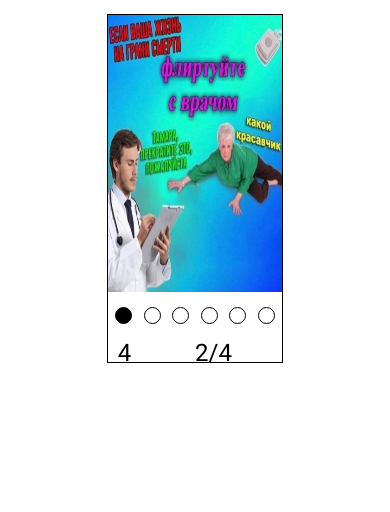
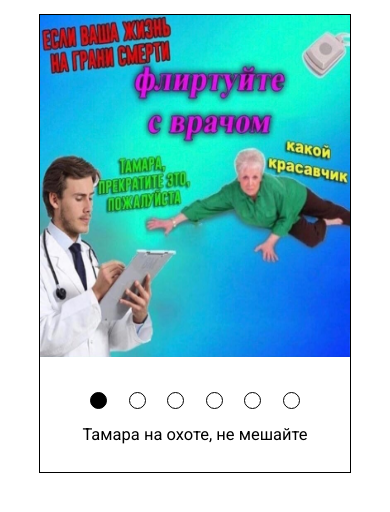
Before and after one commit to tantality/cssMemSlider, a plain HTML site: page cssMemSlider/index.html in a window 390 px wide. Drawn offline with Linux system fonts and the light colour scheme.

Commit message:
feat: add adaptability for different screens (17-10-2021 19:52:31)

```diff
--- a/cssMemSlider/assets/css/style.css
+++ b/cssMemSlider/assets/css/style.css
@@ -175,14 +175,21 @@ input{
 
 @media (max-width: 1280px) {
     .slider{
-        /* width: 45vw; */
+        min-width: 40vw;
     }
     .slider__slides{
         height: 80%;
     }
 
+    .slide-item{
+        max-width: 49rem;
+        /* 860 */
+        max-height: 40rem;
+        /* 760 */
+    }
+
     .slider__row{
-        height: 20%;
+        height: auto;
         align-items: flex-start;
         justify-content: center;
         flex-wrap: wrap;
@@ -190,11 +197,9 @@ input{
         width: 100%;
     }
 
-
-
     .slider__text{
        align-items: flex-start;
-        justify-content: center;
+        justify-content: flex-start;
         width: 100%;
         order: 2;
         flex-grow: 0;
@@ -202,14 +207,62 @@ input{
     }
 
     .slider__pagination{
-        margin: 5% 0;
+        margin-top: 2%;
+        margin-bottom: 5%;
         justify-content: center;
         width: 100%;
         order: 1;
     }
 
     .slider__text p {
+        text-align: center;
         width: 100%;
         height: 100%;
     }
+
+    .slider {
+        justify-content: flex-start;
+        align-items: flex-start;
+        height: auto;
+    }
 }
+
+@media (max-width: 986px){
+    .slider{
+        width: 60vw;
+    }
+
+}
+
+@media (max-width: 765px){
+    .slider{
+        width: 80vw;
+    }
+
+}
+
+
+@media (max-width: 660px){
+    body{
+        font-size: 14px;
+    }
+}
+
+@media (max-width: 550px){
+    .slider__pagination{
+        margin-bottom: 3%;
+    }
+
+    .slider__slides{
+        height: 75%;
+    }
+}
+
+@media (max-width: 415px){
+    body{
+        font-size: 11px;
+    }
+    .slider__pagination{
+        margin-bottom: 2%;
+    }
+}
```
